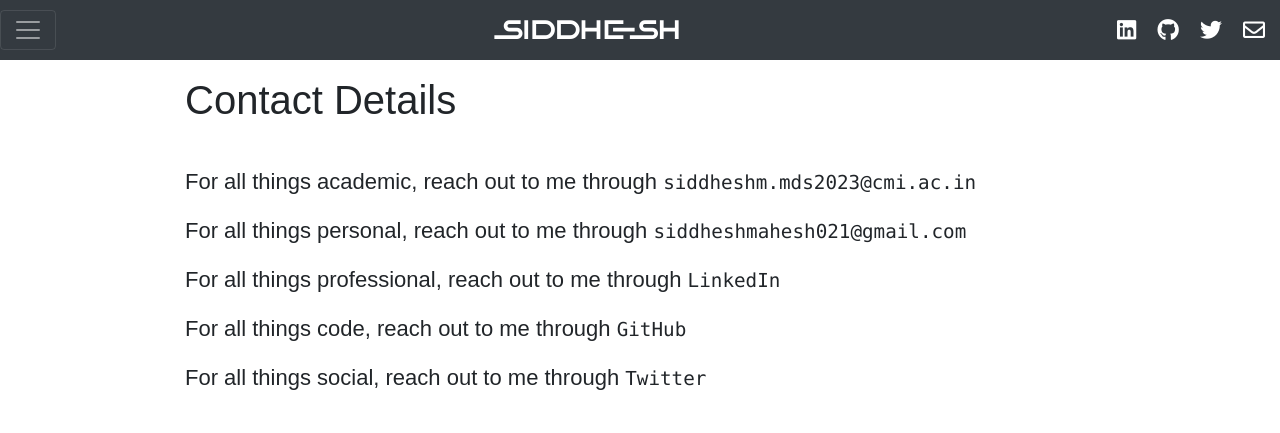
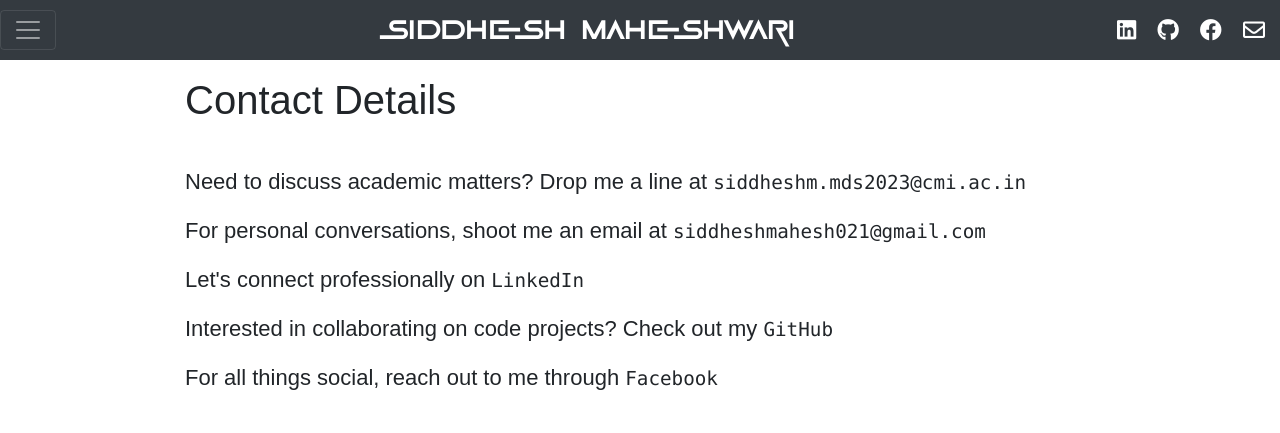
Before and after one commit to msiddhesh/msiddhesh.github.io, a plain HTML site: page contact.html in a window 1280 px wide. Drawn offline with nearby package versions, Linux system fonts and the light colour scheme; a web font is replaced by a local one.

Commit message:
Some edits

```diff
--- a/contact.html
+++ b/contact.html
@@ -23,11 +23,11 @@
     <button class="navbar-toggler" type="button" onclick="toggleSidebar()">
       <span class="navbar-toggler-icon"></span>
     </button>
-    <span class="squid"><a href="index.html" class="main">Siddhesh</a></span>
+    <span class="squid"><a href="index.html" class="main">Siddhesh Maheshwari</a></span>
     <div class="navbar-brand-container">
       <a href="https://www.linkedin.com/in/msiddhesh" target="_blank" class="icon-link"><i class="fab fa-linkedin"></i></a>
       <a href="https://github.com/msiddhesh/" target="_blank" class="icon-link"><i class="fab fa-github"></i></a>
-      <a href="https://twitter.com/intent/follow?screen_name=waitasecant" target="_blank" class="icon-link"><i class="fab fa-twitter"></i></a>
+      <a href="https://www.facebook.com/siddhesh.maheshwari.5" target="_blank" class="icon-link"><i class="fab fa-facebook"></i></a>
       <a href="mailto:siddheshm.mds2023@cmi.ac.in" class="icon-link"><i class="far fa-envelope"></i></a>
     </div>
   </nav>
@@ -49,11 +49,11 @@
 <div class="container-fluid">
     <div class="content">
       <h1>Contact Details</h1><br>
-      <p>For all things academic, reach out to me through <a href="mailto:siddheshm.mds2023@cmi.ac.in" style="color: inherit;"><code>siddheshm.mds2023@cmi.ac.in</code></a></p>
-      <p>For all things personal, reach out to me through <a href="mailto:siddheshmahesh021@gmail.com" style="color: inherit;"><code>siddheshmahesh021@gmail.com</code></a></p>
-      <p>For all things professional, reach out to me through <a href="https://linkedin.com/in/msiddhesh" style="color: inherit;"><code>LinkedIn</code></a></p>
-      <p>For all things code, reach out to me through <a href="https://github.com/msiddhesh" style="color: inherit;"><code>GitHub</code></a></p>
-      <p>For all things social, reach out to me through <a href="https://twitter.com/SIDDHESH_021" style="color: inherit;"><code>Twitter</code></a></p>
+      <p>Need to discuss academic matters? Drop me a line at <a href="mailto:siddheshm.mds2023@cmi.ac.in" style="color: inherit;"><code>siddheshm.mds2023@cmi.ac.in</code></a></p>
+      <p>For personal conversations, shoot me an email at <a href="mailto:siddheshmahesh021@gmail.com" style="color: inherit;"><code>siddheshmahesh021@gmail.com</code></a></p>
+      <p>Let's connect professionally on <a href="https://linkedin.com/in/msiddhesh" style="color: inherit;"><code>LinkedIn</code></a></p>
+      <p>Interested in collaborating on code projects? Check out my <a href="https://github.com/msiddhesh" style="color: inherit;"><code>GitHub</code></a></p>
+      <p>For all things social, reach out to me through <a href="https://www.facebook.com/siddhesh.maheshwari.5" style="color: inherit;"><code>Facebook</code></a></p>
     </div>
   </div>
 
```
Also changed, not shown: index.html (+5 -5 lines), misc.html (+5 -5 lines), projects.html (+4 -4 lines), styles.css (indentation only), 1 other file.
